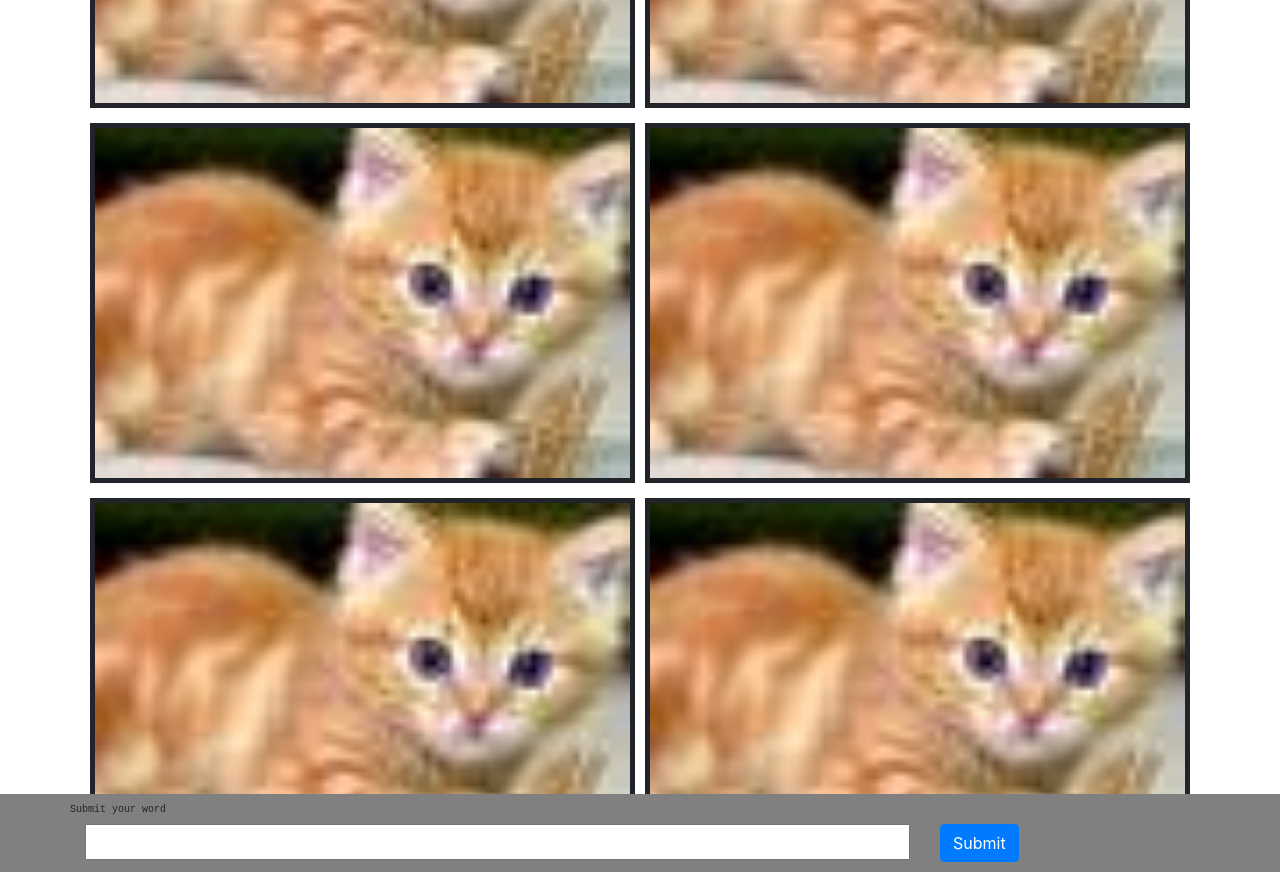
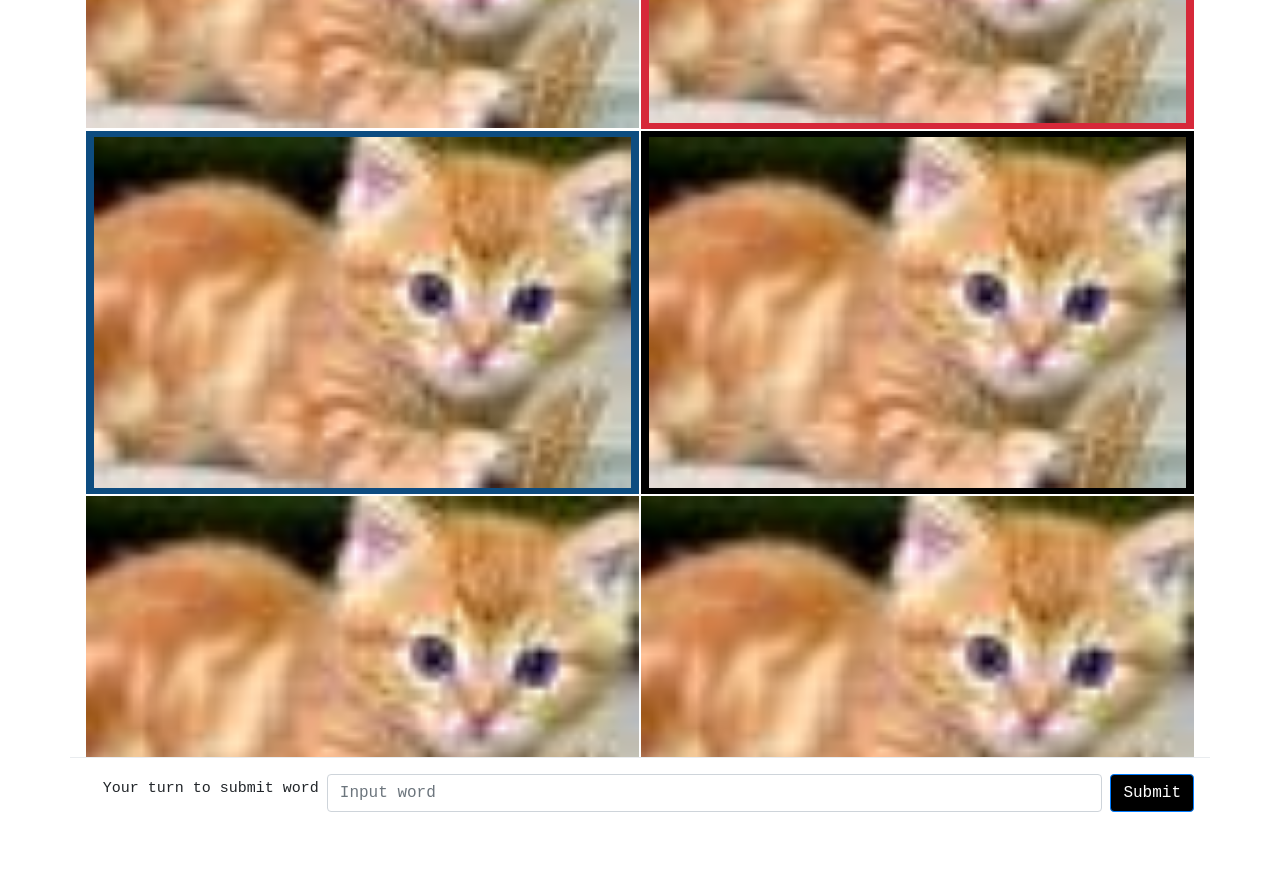
Before and after one commit to bencobley/labls.io, a plain HTML site: page index.html in a window 1280 px wide. Shown: the part 740-1612 px from the top of the page. Drawn offline with nearby package versions, Linux system fonts and the light colour scheme.

Commit message:
new fancy styles

```diff
--- a/index.html
+++ b/index.html
@@ -12,57 +12,44 @@
     <body>
         <main role="main" class="container">
             <h1>labls.io</h1>
-
-            <h2>You are team captain</h2>
-
-            <h2>Team red</h2>
-
+            <div class="team-red">
+                <p>YOU ARE: RED TEAM</p>
+            </div>
+            <hr>
+            <div class="image-area">
                 <div id="image-wrapper-0" class="image-wrapper">
-                <img id="image-0" data-id="" src="img/cat1.jpeg" class="game-image">
+                    <img id="image-0" data-id="" src="img/cat1.jpeg" class="game-image red-team-image show-border">
                 </div
-
                 ><div id="image-wrapper-1" class="image-wrapper">
                     <img id="image-1" data-id="" src="img/cat1.jpeg" class="game-image">
                 </div
-
                 ><div id="image-wrapper-2" class="image-wrapper">
                     <img id="image-2" data-id="" src="img/cat1.jpeg" class="game-image">
                 </div
-
                 ><div id="image-wrapper-3" class="image-wrapper">
-                <img id="image-3" data-id="" src="img/cat1.jpeg" class="game-image">
+                    <img id="image-3" data-id="" src="img/cat1.jpeg" class="game-image red-team-image show-border">
                 </div
-
                 ><div id="image-wrapper-4" class="image-wrapper">
-                <img id="image-4" data-id="" src="img/cat1.jpeg" class="game-image">
+                    <img id="image-4" data-id="" src="img/cat1.jpeg" class="game-image blue-team-image show-border">
                 </div
-
                 ><div id="image-wrapper-5" class="image-wrapper">
-                <img id="image-5" data-id="" src="img/cat1.jpeg" class="game-image">
+                    <img id="image-5" data-id="" src="img/cat1.jpeg" class="game-image killer-image show-border">
                 </div
-
                 ><div id="image-wrapper-6" class="image-wrapper">
                     <img id="image-6" data-id="" src="img/cat1.jpeg" class="game-image">
                 </div
-
                 ><div id="image-wrapper-7" class="image-wrapper">
                     <img id="image-7" data-id="" src="img/cat1.jpeg" class="game-image">
+                </div>
             </div>
         </main>
 
         <footer class="footer">
-            <div class="container">
-                <div class="row">
-                    <h2>Submit your word</h2>
-                </div>
-                <div class="row">
-                    <div class="col-9">
-                        <input type="Input word" class="word-input" id="exampleInputEmail1">
-                    </div>
-                    <div class="col-3">
-                        <button type="button" class="btn btn-primary">Submit</button>
-                    </div>
-                </div>
+            <div class="container modal-footer">
+                <hr>
+                <h2>Your turn to submit word</h2>
+                <input class="word-input form-control" type="text" id="word-input" placeholder="Input word">
+                <button type="submit" class="submit btn btn-primary">Submit</button>
                 </footer>
                 <!-- Optional JavaScript -->
                 <!-- jQuery first, then Popper.js, then Bootstrap JS -->
--- a/main.css
+++ b/main.css
@@ -7,56 +7,90 @@ html {
 
 
 h1 {
-    font-family: monospace;
     text-align: center;
-    font-size: 30px;
-    padding-top: 30px;
+    font-size: 32px;
+    padding-top: 40px;
+   font-weight: bold;
 }
 
 h2 {
-    font-family: monospace;
     text-align: center;
-    font-size: 10px;
+    font-size: 15px;
 }
 
 
 body {
   font-size: 14px;
-  /*padding: 5px;*/
+  font-family: monospace;
   min-height: 100vh;
   overflow-x: hidden;
   width: 100%;
 }
 
+.board-wrapper {
+  padding: 0px;
+}
+
 
 .image-wrapper {
-    width: 50%;
-    display: inline-block;
-    padding-right: 5px;
-    padding-left: 5px;
-    padding-bottom: 15px;
-
+  width: 50%;
+  display: inline-block;
+  padding: 1px;
 }
 
 
 .game-image {
-    width: 100%;
-    border-style: solid;
-    border-width: 5px;
+  width: 100%;
+
+}
+
+.show-border {
+  border-style: solid;
+  border-width: 6px 8px;
+}
+
+.hide-border {
+  border-style: none;
+  border-width: 0px;
 }
 
 
+.red-team-image {
+  border-color: #D62839;
+}
+
+.blue-team-image {
+  border-color: #0D4C80;
+}
+
+.killer-image {
+  border-color: black;
+  border-style: solid;
+}
+
+
+.team-red {
+  text-align: center;
+  color: #D62839;
+}
+
 .footer {
-  padding: 10px;
   position: absolute;
   bottom: 0;
   width: 100%;
+  padding-bottom: 30px;
+  background: white;
   /*height: 60px;  */
-  line-height: 30px;
-  background-color: gray;
 }
 
 .word-input {
-  width: 100%;
-  padding-left: 0px;
+  width: 70%;
+  display: inline-block;
+  /*line-height: 30px;  */
 }
+
+.submit {
+  display: inline-block;
+  float: right;
+  background-color: black;
+}
```
Lines whose indentation alone changed are shown as unchanged.
